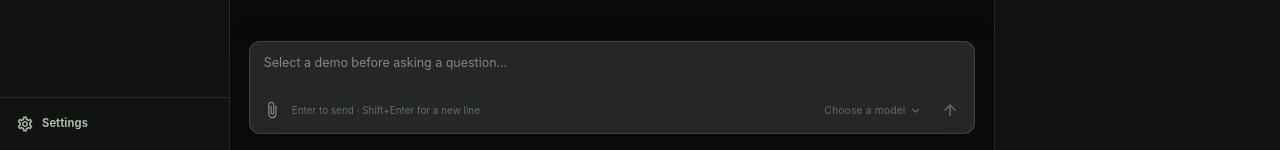
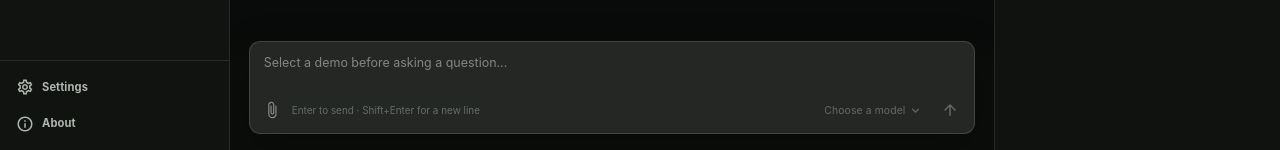
Before and after one commit to GT-610/cs-demo-agent, a React (Vite) app: page / in a window 1280 px wide. Shown: the part 650-800 px from the top of the page. Built offline with nearby package versions, Linux system fonts and the light colour scheme.

Commit message:
feat(ui): add centered About page

```diff
--- a/src/App.tsx
+++ b/src/App.tsx
@@ -2,6 +2,7 @@ import { Box, Drawer } from "@mui/material";
 import { useCallback, useEffect, useState } from "react";
 import { fileName } from "./app/display";
 import { useWorkspace } from "./app/useWorkspace";
+import { AboutPage } from "./components/AboutPage";
 import { Conversation } from "./components/Conversation";
 import { DemoSidebar } from "./components/DemoSidebar";
 import { SettingsPage } from "./components/SettingsPage";
@@ -29,6 +30,8 @@ export function App() {
   const headerTitle =
     workspace.page === "settings"
       ? t("settings.title")
+      : workspace.page === "about"
+        ? t("about.title")
       : activeSummary?.title ??
         (workspace.conversation.demoPath
           ? fileName(workspace.conversation.demoPath)
@@ -38,10 +41,12 @@ export function App() {
       sessions={workspace.sessions}
       activeSessionId={workspace.activeSessionId}
       settingsActive={workspace.page === "settings"}
+      aboutActive={workspace.page === "about"}
       runningSessionIds={workspace.runningSessionIds}
       onNewSession={workspace.startNewSession}
       onOpenSession={workspace.openSession}
       onOpenSettings={workspace.openSettings}
+      onOpenAbout={workspace.openAbout}
       onRenameSession={workspace.renameSession}
       onDeleteSession={workspace.deleteSession}
       onNavigate={() => setNavigationOpen(false)}
@@ -107,6 +112,18 @@ export function App() {
             t={t}
           />
         </Box>
+      ) : workspace.page === "about" ? (
+        <Box
+          sx={{
+            gridColumn: { xs: 1, md: "2 / -1" },
+            gridRow: 2,
+            minWidth: 0,
+            minHeight: 0,
+            overflow: "hidden",
+          }}
+        >
+          <AboutPage t={t} />
+        </Box>
       ) : (
         <>
           <Box sx={{ gridColumn: { xs: 1, md: 2 }, gridRow: 2, minWidth: 0, minHeight: 0, overflow: "hidden" }}>
--- a/src/app/types.ts
+++ b/src/app/types.ts
@@ -52,7 +52,7 @@ export interface StatusMessage {
   toolName?: string;
 }
 
-export type WorkspacePage = "conversation" | "settings";
+export type WorkspacePage = "conversation" | "settings" | "about";
 
 export interface ModelOption {
   providerId: string;
--- a/src/app/useWorkspace.ts
+++ b/src/app/useWorkspace.ts
@@ -288,6 +288,13 @@ export function useWorkspace(initialLocale: Locale) {
     cancelDemoLoad();
     setSessionLoading(false);
     replacePage("settings");
+  }, [cancelDemoLoad, replacePage]);
+
+  const openAbout = useCallback(() => {
+    navigationRef.current += 1;
+    cancelDemoLoad();
+    setSessionLoading(false);
+    replacePage("about");
   }, [cancelDemoLoad, replacePage]);
 
   const openSession = useCallback(
@@ -817,6 +824,7 @@ export function useWorkspace(initialLocale: Locale) {
     setError: setActiveError,
     startNewSession,
     openSettings,
+    openAbout,
     openSession,
     chooseDemo,
     selectModel,
--- /dev/null
+++ b/src/components/AboutPage.tsx
@@ -0,0 +1,69 @@
+import { Box, Link, Stack, Typography } from "@mui/material";
+import appIcon from "../../src-tauri/app-icon.svg";
+import packageInfo from "../../package.json";
+import type { ReactNode } from "react";
+import type { Translator } from "../i18n";
+
+const AUTHOR_URL = "https://github.com/GT-610";
+const SOURCE_URL = "https://github.com/GT-610/cs-demo-agent";
+
+export function AboutPage({ t }: { t: Translator }) {
+  return (
+    <Box
+      component="main"
+      sx={{
+        display: "flex",
+        width: "100%",
+        height: "100%",
+        minWidth: 0,
+        minHeight: 0,
+        alignItems: "center",
+        justifyContent: "center",
+        overflow: "auto",
+        px: 3,
+        py: 5,
+      }}
+    >
+      <Stack spacing={0.8} sx={{ alignItems: "center", textAlign: "center" }}>
+        <Box
+          component="img"
+          src={appIcon}
+          alt=""
+          sx={{ width: 80, height: 80, borderRadius: 2, mb: 0.8 }}
+        />
+        <Typography component="h2" sx={{ color: "#e9ede9", fontSize: "1.35rem", fontWeight: 700 }}>
+          CS Demo Agent
+        </Typography>
+        <Typography variant="body2" sx={{ color: "text.secondary" }}>
+          v{packageInfo.version}
+        </Typography>
+        <Box sx={{ height: 18 }} />
+        <AboutLine label={t("about.author")}>
+          <Link href={AUTHOR_URL} target="_blank" rel="noopener noreferrer" color="primary.main">
+            GT610
+          </Link>
+        </AboutLine>
+        <AboutLine label={t("about.license")}>GPL-3.0-only</AboutLine>
+        <AboutLine label={t("about.sourceCode")}>
+          <Link href={SOURCE_URL} target="_blank" rel="noopener noreferrer" color="primary.main">
+            {SOURCE_URL}
+          </Link>
+        </AboutLine>
+      </Stack>
+    </Box>
+  );
+}
+
+function AboutLine({
+  label,
+  children,
+}: {
+  label: string;
+  children: ReactNode;
+}) {
+  return (
+    <Typography variant="body2" sx={{ color: "text.secondary", overflowWrap: "anywhere" }}>
+      {label}: {children}
+    </Typography>
+  );
+}
--- a/src/components/WorkspaceSidebar.tsx
+++ b/src/components/WorkspaceSidebar.tsx
@@ -2,6 +2,7 @@ import AddRoundedIcon from "@mui/icons-material/AddRounded";
 import DeleteOutlineRoundedIcon from "@mui/icons-material/DeleteOutlineRounded";
 import EditOutlinedIcon from "@mui/icons-material/EditOutlined";
 import MoreHorizRoundedIcon from "@mui/icons-material/MoreHorizRounded";
+import InfoOutlinedIcon from "@mui/icons-material/InfoOutlined";
 import SettingsOutlinedIcon from "@mui/icons-material/SettingsOutlined";
 import {
   Box,
@@ -17,6 +18,7 @@ import {
   ListItemButton,
   Menu,
   MenuItem,
+  Stack,
   TextField,
   Tooltip,
   Typography,
@@ -36,10 +38,12 @@ export function WorkspaceSidebar({
   sessions,
   activeSessionId,
   settingsActive,
+  aboutActive,
   runningSessionIds,
   onNewSession,
   onOpenSession,
   onOpenSettings,
+  onOpenAbout,
   onRenameSession,
   onDeleteSession,
   onNavigate,
@@ -48,10 +52,12 @@ export function WorkspaceSidebar({
   sessions: SessionSummary[];
   activeSessionId: string | null;
   settingsActive: boolean;
+  aboutActive: boolean;
   runningSessionIds: ReadonlySet<string>;
   onNewSession: () => void;
   onOpenSession: (id: string) => Promise<void>;
   onOpenSettings: () => void;
+  onOpenAbout: () => void;
   onRenameSession: (id: string, title: string) => Promise<void>;
   onDeleteSession: (id: string) => Promise<void>;
   onNavigate?: () => void;
@@ -235,6 +241,7 @@ export function WorkspaceSidebar({
       </List>
 
       <Box sx={{ p: 1.15, borderTop: 1, borderColor: "divider" }}>
+        <Stack spacing={0.3}>
           <Button
             fullWidth
             variant="text"
@@ -252,6 +259,24 @@ export function WorkspaceSidebar({
           >
             {t("settings.title")}
           </Button>
+          <Button
+            fullWidth
+            variant="text"
+            startIcon={<InfoOutlinedIcon />}
+            onClick={() => {
+              onOpenAbout();
+              onNavigate?.();
+            }}
+            sx={{
+              justifyContent: "flex-start",
+              px: 1.1,
+              color: aboutActive ? "primary.main" : "#aeb5ae",
+              backgroundColor: aboutActive ? "rgba(183,243,75,0.065)" : "transparent",
+            }}
+          >
+            {t("about.title")}
+          </Button>
+        </Stack>
       </Box>
 
       <Menu anchorEl={actions?.anchor} open={!!actions} onClose={closeActions}>
--- a/src/i18n/index.ts
+++ b/src/i18n/index.ts
@@ -31,6 +31,10 @@ const english = {
   "sessions.deleteTitle": "Delete conversation?",
   "sessions.deleteDetail": "“{title}” and its saved analysis history will be permanently deleted.",
   "settings.title": "Settings",
+  "about.title": "About",
+  "about.author": "Author",
+  "about.license": "License",
+  "about.sourceCode": "Source code",
   "settings.general": "General",
   "settings.defaultProvider": "Default provider",
   "settings.saved": "Saved",
@@ -177,6 +181,10 @@ const simplifiedChinese: Record<TranslationKey, string> = {
   "sessions.deleteTitle": "删除会话？",
   "sessions.deleteDetail": "“{title}”及其已保存的分析记录将被永久删除。",
   "settings.title": "设置",
+  "about.title": "关于",
+  "about.author": "作者",
+  "about.license": "许可证",
+  "about.sourceCode": "源代码",
   "settings.general": "通用",
   "settings.defaultProvider": "默认 Provider",
   "settings.saved": "已保存",
```
Lines whose indentation alone changed are shown as unchanged.
